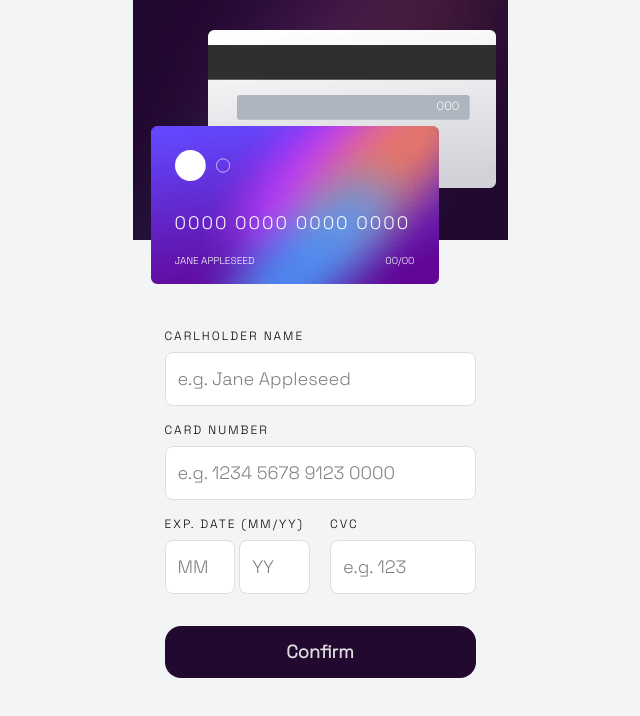
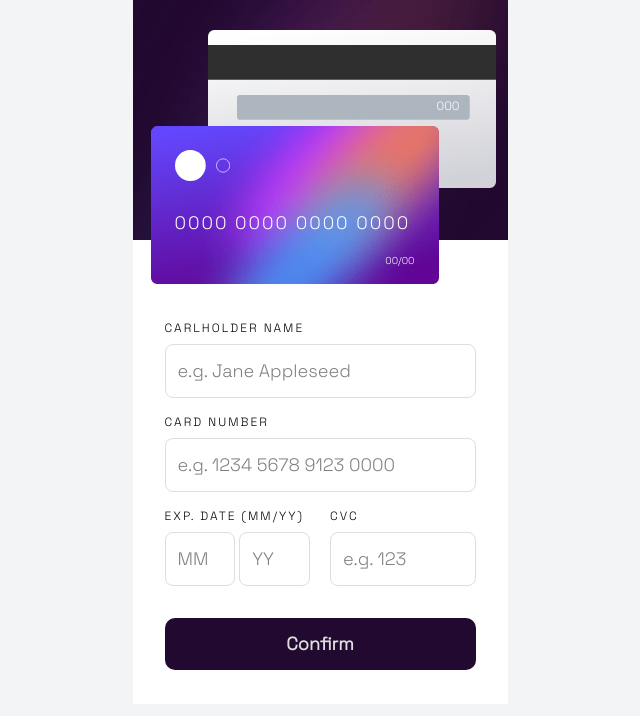
Before and after one commit to andresmholguin/interactive-card-details-form-main, a React (Vite) app: page / in a window 1280 px wide. Shown: the top 716 px of the page, without its empty margins (320-960 px from the left). Built offline with nearby package versions, Linux system fonts and the light colour scheme.

Commit message:
Agregar funcionalidad para formatear el número de tarjeta en el componente App; ajustar estilos y estructura para mejorar la presentación y usabilidad.

```diff
--- a/index.html
+++ b/index.html
@@ -6,7 +6,7 @@
     <meta name="viewport" content="width=device-width, initial-scale=1.0" />
     <title>Vite + React</title>
   </head>
-  <body class="flex h-screen justify-center bg-gray-100">
+  <body class="flex rw:items-center h-screen justify-center bg-gray-100">
     <div id="root"></div>
     <script type="module" src="/src/main.jsx"></script>
   </body>
--- a/src/App.jsx
+++ b/src/App.jsx
@@ -3,32 +3,69 @@ import "./App.css";
 import bgMainMobile from "./assets/images/bg-main-mobile.png";
 import bgMainDesktop from "./assets/images/bg-main-desktop.png";
 import cardLogo from "./assets/images/card-logo.svg";
+import cardFront from "./assets/images/bg-card-front.png";
+import { useState } from "react";
 
 function App() {
+  const [dataCard, setDataCard] = useState({
+    cardName: "Jane Appleseed",
+    cardNumber: "0000 0000 0000 0000",
+    mmExpDate: "00",
+    yyExpDate: "00",
+    cvc: "000",
+  });
+
+  const handleNumberCard = (e) => {
+    console.log(e.target.id);
+    const { value } = e.target;
+    const formattedValue = value
+      .replace(/\s+/g, "")
+      .slice(0, 16)
+      .replace(/(\d{4})(?=\d)/g, "$1 ")
+      .trim();
+    setDataCard((prev) => ({
+      ...prev,
+      cardNumber: formattedValue,
+    }));
+  };
+
   return (
-    <main className="w-[375px] 1xl:[1440px] 1xl:flex font-Space-Grotesk text-lg ">
-      <section className="relative ">
-        <picture className="w-full h-full 1xl:flex">
+    <main className="w-[375px] h-[704px] rw:w-[1440px] rw:h-[900px] rw:flex font-Space-Grotesk text-lg  bg-white">
+      <section className="relative rw:h-[900px] rw:ml-0">
+        <picture className="w-full h-full rw:flex">
           <source media="(max-width: 1439px)" srcSet={bgMainMobile} />
           <source media="(min-width: 1440px)" srcSet={bgMainDesktop} />
           <img src={bgMainMobile} alt="Background Degrade." />
         </picture>
-        <div className="absolute w-[288px] h-[160px] top-[126px] left-[18px] z-1 1xl:top-[187px] 1xl:left-[167px] bg-[url('./assets/images/bg-card-front.png')] bg-no-repeat bg-contain p-6 text-white">
-          <img className="w-[55px] mb-7 " src={cardLogo} alt="Card logo" />
-          <p className=" tracking-[2px] mb-4">0000 0000 0000 0000</p>
-          <div className="flex justify-between text-[10px] uppercase">
-            <p>Jane Appleseed</p>
+        <div className="absolute w-[288px] h-[160px] top-[126px] left-[18px] z-1 rw:w-[447px] rw:top-[187px] rw:left-[167px] p-6 text-white rw:text-3xl bg-no-repeat bg-contain">
+          {/* bg-[url('./assets/images/bg-card-front.png')] bg-no-repeat bg-contain */}
+          <img
+            className="absolute -z-1 top-0 left-0"
+            src={cardFront}
+            alt="card front"
+          />
+          <img
+            className="w-[55px] mb-7 rw:w-[84px]"
+            src={cardLogo}
+            alt="Card logo"
+          />
+          <p className="tracking-[2px] rw:tracking-[3px] mb-4">
+            {dataCard.cardNumber}
+          </p>
+          <div className="flex justify-between text-[10px] rw:mt-[60px] rw:text-sm uppercase">
+            <p>{dataCard.nombre}</p>
             <p>
-              <span>00</span>/<span>00</span>
+              <span>{dataCard.mmExpDate}</span>/
+              <span>{dataCard.yyExpDate}</span>
             </p>
           </div>
         </div>
-        <div className="absolute w-[288px] h-[160px] top-[30px] left-[75px]  1xl:top-[468px] 1xl:left-[257px] bg-[url('./assets/images/bg-card-back.png')] bg-no-repeat bg-contain text-xs text-white text-right pr-9 pt-17">
-          <p>000</p>
+        <div className="absolute w-[288px] h-[160px] top-[30px] left-[75px] rw:w-[447px] rw:h-[246px] rw:top-[468px] rw:left-[257px] bg-[url('./assets/images/bg-card-back.png')] bg-no-repeat bg-contain text-xs text-white text-right pr-9 pt-17 rw:pt-[110px] rw:pr-[60px] rw:mt-[60px] rw:text-sm">
+          <p>{dataCard.cvc}</p>
         </div>
       </section>
-      <section className="mt-22 px-8">
-        <form action="">
+      <section className="rw:flex rw:justify-center rw:items-center rw:pl-[150px] px-8 rw:w-[957px]">
+        <form className="rw:w-[381px] mt-[80px]" action="">
           <label className="label" htmlFor="cardholder">
             Carlholder Name
           </label>
@@ -44,9 +81,11 @@ function App() {
           </label>
           <input
             className="input"
+            onChange={handleNumberCard}
             type="text"
-            id="cardNumber"
             placeholder="e.g. 1234 5678 9123 0000"
+            maxLength={16}
+            name="cardNumber"
             required
           />
           <div className="grid grid-cols-2 gap-x-5 mb-4">
@@ -54,11 +93,11 @@ function App() {
               <label className="label" htmlFor="expDate">
                 Exp. Date (MM/YY)
               </label>
-              <div className=" grid grid-cols-2 gap-1">
+              <div className="grid grid-cols-2 gap-1">
                 <input
                   className="input"
                   type="text"
-                  name="expDate"
+                  name="mmExpDate"
                   maxLength={2}
                   placeholder="MM"
                   required
@@ -66,7 +105,7 @@ function App() {
                 <input
                   className="input"
                   type="text"
-                  name="expDate"
+                  name="yyExpDate"
                   maxLength={2}
                   placeholder="YY"
                   required
@@ -88,7 +127,7 @@ function App() {
             </div>
           </div>
           <button
-            className="bg-Very-dark-violet w-[100%] text-Light-grayish-violet py-3 rounded-2xl font-bold"
+            className="bg-Very-dark-violet w-[100%] text-Light-grayish-violet py-3 rounded-[10px] font-bold"
             type="submit"
           >
             Confirm
--- a/src/index.css
+++ b/src/index.css
@@ -19,7 +19,7 @@
 
   --font-Space-Grotesk: "Space-Grotesk";
 
-  --breakpoint-1xl: 1440px;
+  --breakpoint-rw: 1440px;
 }
 
 @layer components {
```
